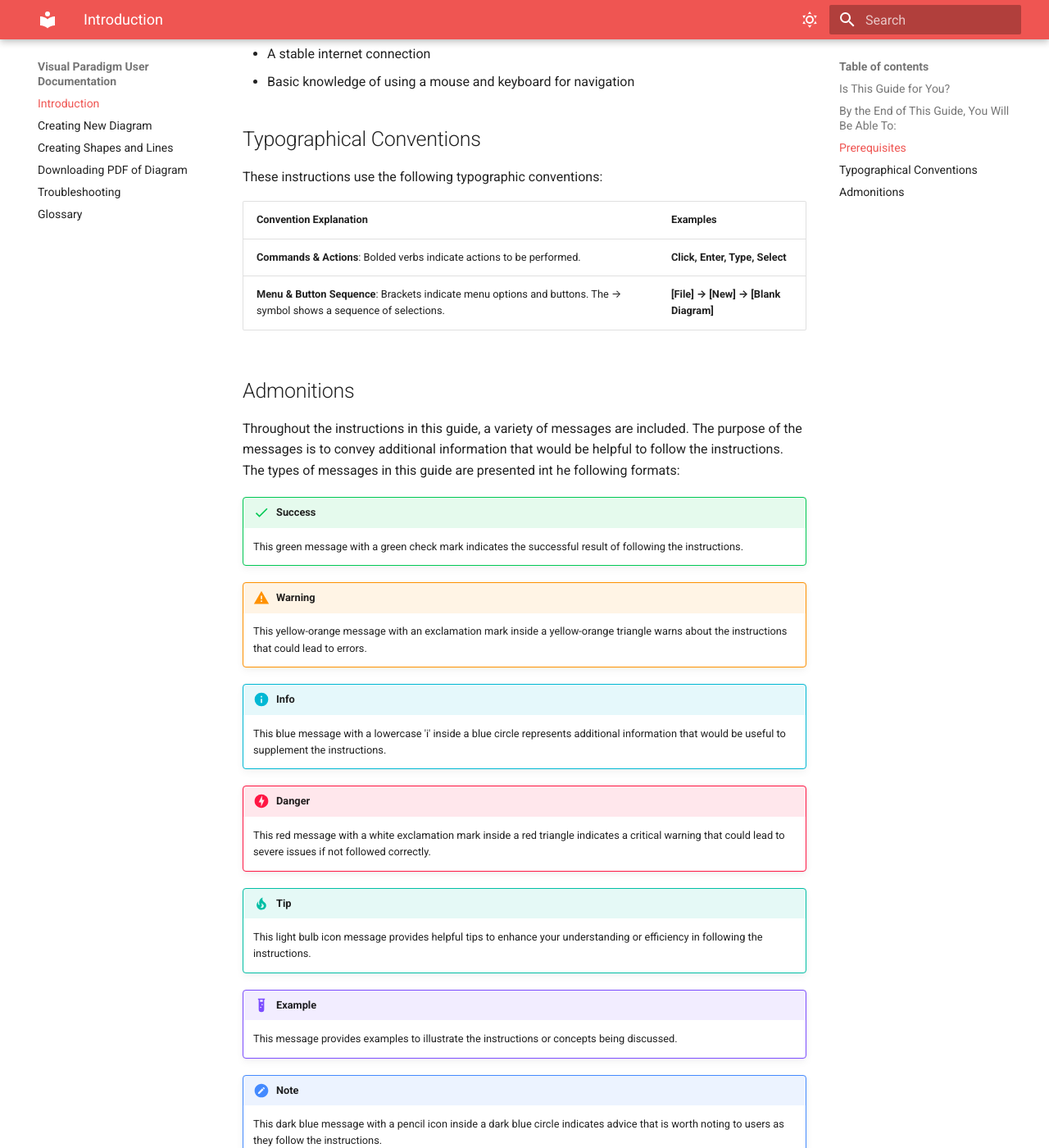
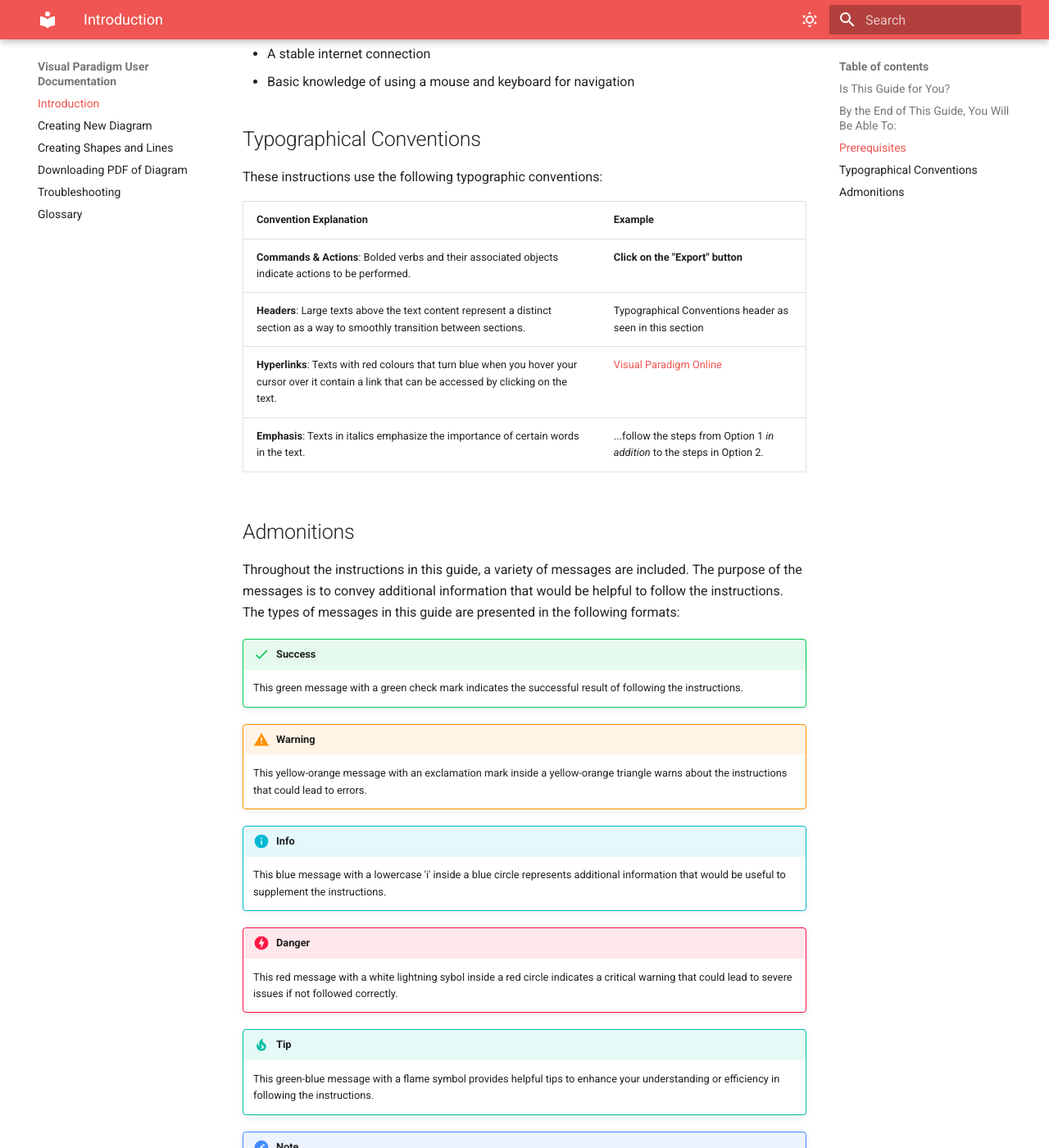
Before and after one commit to vik061/Visual-Paradigm-User-Documentation, an MkDocs documentation site: the page built from docs/index.md, in a window 1280 px wide and 1400 px high, scrolled down 932 px. Shown: the whole window at 82% size. Built offline with MkDocs 1.6.1 and Material for MkDocs 9.7.7, drawn with Linux system fonts in a browser that asks for light colours; some of the changed text lies outside the part shown.

Commit message:
Adjust text content for proofreading

```diff
--- a/docs/index.md
+++ b/docs/index.md
@@ -6,14 +6,14 @@ This guide is meant to assist you with [Visual Paradigm Online](https://online.v
 
 ## Is This Guide for You?
 
-CST students and anybody else wishing to easily make professional diagrams online are the target audience for this application. Students who need to build **Entity Relationship Diagrams (ERDs), flowcharts, UML diagrams,** and other structured diagrams for their studies may find it particularly helpful.
+BCIT's Computer Systems Technology students and anybody else wishing to easily make professional diagrams online are the target audience for this application. Students who need to build **Entity Relationship Diagrams, flowcharts,** and other structured diagrams for their studies may find it particularly helpful.
 
 Users who have little to no experience with Visual Paradigm Online are the target audience for this beginner-friendly instruction. We'll take you step-by-step through the main features of Visual Paradigm Online.
 
 ## By the End of This Guide, You Will Be Able To:
 
-1. Create a new diagram using Visual Paradigm Online.
-2. Add shapes and connect them to form structured diagrams.
+1. Create a new diagram using Visual Paradigm Online with or without creating an account.
+2. Add shapes and connect them with lines to form structured diagrams.
 3. Export and download your diagrams as PDFs for easy sharing and submission.
 
 ## Prerequisites
@@ -28,14 +28,17 @@ To follow this guide, you will need the following resources and knowledge level:
 
 These instructions use the following typographic conventions:
 
-| **Convention Explanation**                                                                                           | **Examples**                         |
+| **Convention Explanation**                                                                                           | **Example**                         |
 | -------------------------------------------------------------------------------------------------------------------- | ------------------------------------ |
-| **Commands & Actions**: Bolded verbs indicate actions to be performed.                                               | **Click, Enter, Type, Select**       |
-| **Menu & Button Sequence**: Brackets indicate menu options and buttons. The → symbol shows a sequence of selections. | **[File] → [New] → [Blank Diagram]** |
+| **Commands & Actions**: Bolded verbs and their associated objects indicate actions to be performed.                                               | **Click on the "Export" button**      |
+| **Headers**: Large texts above the text content represent a distinct section as a way to smoothly transition between sections.                                               |   Typographical Conventions header as seen in this section    |
+| **Hyperlinks**: Texts with red colours that turn blue when you hover your cursor over it contain a link that can be accessed by clicking on the text.                                                |   [Visual Paradigm Online](https://online.visual-paradigm.com/)    |
+| **Emphasis**: Texts in italics emphasize the importance of certain words in the text.                                                |   ...follow the steps from Option 1 *in addition* to the steps in Option 2.     |
+
 
 ## Admonitions
 
-Throughout the instructions in this guide, a variety of messages are included. The purpose of the messages is to convey additional information that would be helpful to follow the instructions. The types of messages in this guide are presented int he following formats:
+Throughout the instructions in this guide, a variety of messages are included. The purpose of the messages is to convey additional information that would be helpful to follow the instructions. The types of messages in this guide are presented in the following formats:
 
 !!! success
     This green message with a green check mark indicates the successful result of following the instructions.
@@ -47,13 +50,10 @@ Throughout the instructions in this guide, a variety of messages are included. T
     This blue message with a lowercase 'i' inside a blue circle represents additional information that would be useful to supplement the instructions.
 
 !!! danger
-    This red message with a white exclamation mark inside a red triangle indicates a critical warning that could lead to severe issues if not followed correctly.
+    This red message with a white lightning sybol inside a red circle indicates a critical warning that could lead to severe issues if not followed correctly.
 
 !!! tip
-    This light bulb icon message provides helpful tips to enhance your understanding or efficiency in following the instructions.
-
-!!! example
-    This message provides examples to illustrate the instructions or concepts being discussed.
+    This green-blue message with a flame symbol provides helpful tips to enhance your understanding or efficiency in following the instructions.
 
 !!! note
     This dark blue message with a pencil icon inside a dark blue circle indicates advice that is worth noting to users as they follow the instructions.
```
Also changed, not shown: docs/Creating_new_diagram.md (+2 -2 lines), docs/Creating_shapes_and_lines.md (+14 -10 lines), docs/Downloading_PDF_of_diagram.md (+9 -7 lines).
